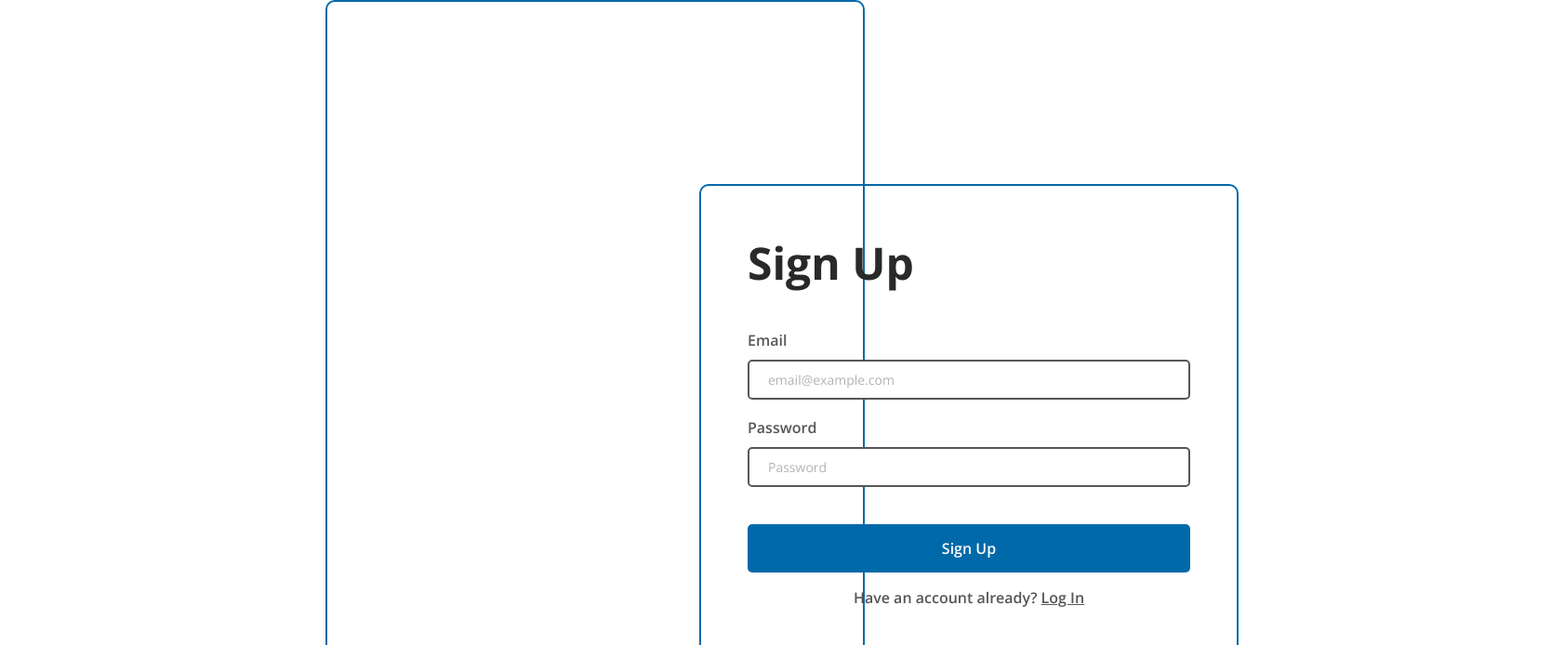
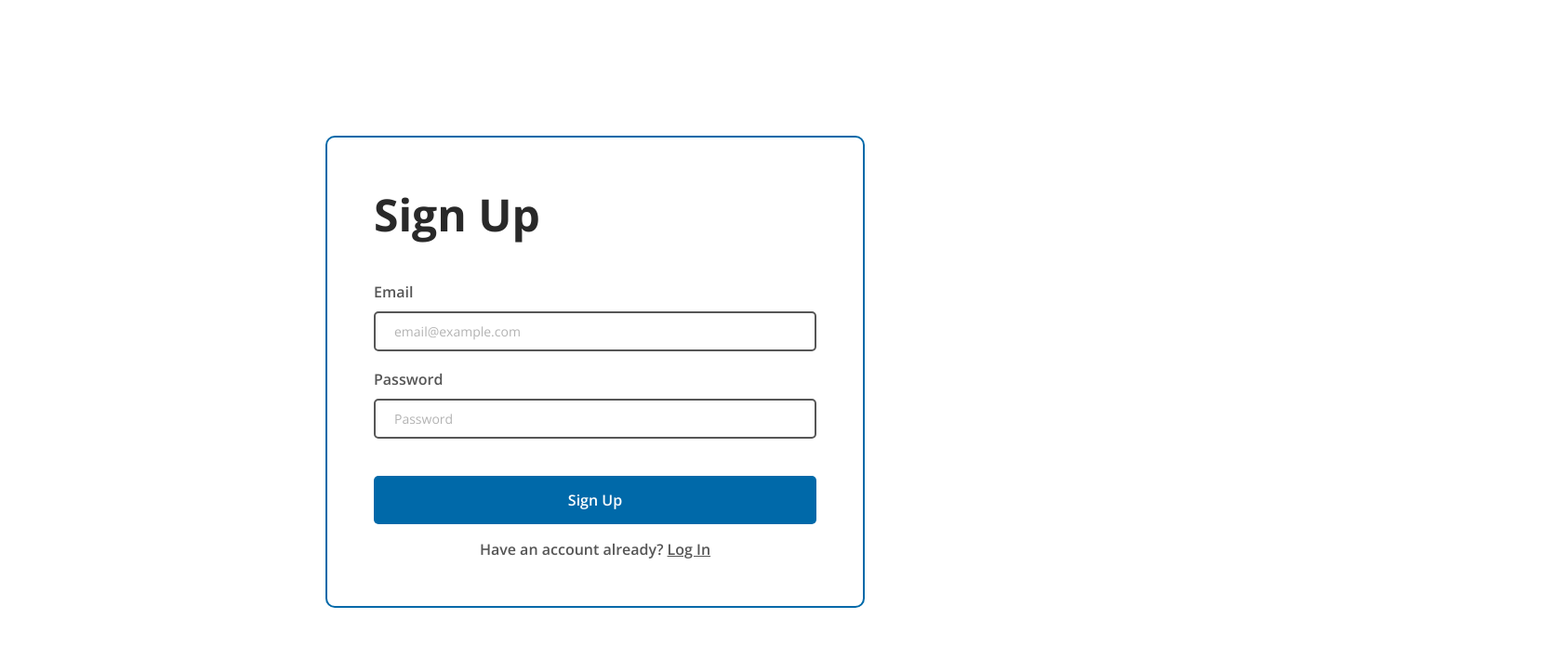
Before and after one commit to calblueprint/immigration-justice-project, a Next.js app: page /signup in a window 1280 px wide. Shown: the top 694 px of the page at 93% size, 1682 px wide, since content can reach past the window. Built offline with nearby package versions, Linux system fonts and the light colour scheme; no server answers.

Commit message:
rebase and restyle

```diff
--- a/src/app/(auth)/onboarding/page.tsx
+++ b/src/app/(auth)/onboarding/page.tsx
@@ -1,6 +1,6 @@
 import React from 'react';
 
 // temporary placeholder
-export default function page() {
+export default function Onboarding() {
   return <div />;
 }
--- a/src/app/(auth)/signup/page.tsx
+++ b/src/app/(auth)/signup/page.tsx
@@ -6,13 +6,7 @@ import TextInput from '@/components/TextInput/index';
 import { H1, H4, AColored } from '@/styles/text';
 import supabase from '@/api/supabase/createClient';
 import COLORS from '@/styles/colors';
-import {
-  OuterDiv,
-  SpacerDiv,
-  FormDiv,
-  H4Centered,
-  QuestionsDiv,
-} from '@/app/(auth)/styles';
+import { SpacerDiv, H4Centered, QuestionsDiv } from '@/app/(auth)/styles';
 import BigButton from '@/components/BigButton';
 
 export default function SignUp() {
@@ -33,8 +27,7 @@ export default function SignUp() {
   };
 
   return (
-    <OuterDiv>
-      <FormDiv>
+    <>
       <H1>Sign Up</H1>
       <SpacerDiv>
         <QuestionsDiv>
@@ -71,7 +64,6 @@ export default function SignUp() {
           </AColored>
         </H4Centered>
       </SpacerDiv>
-      </FormDiv>
-    </OuterDiv>
+    </>
   );
 }
```
Lines whose indentation alone changed are shown as unchanged.
